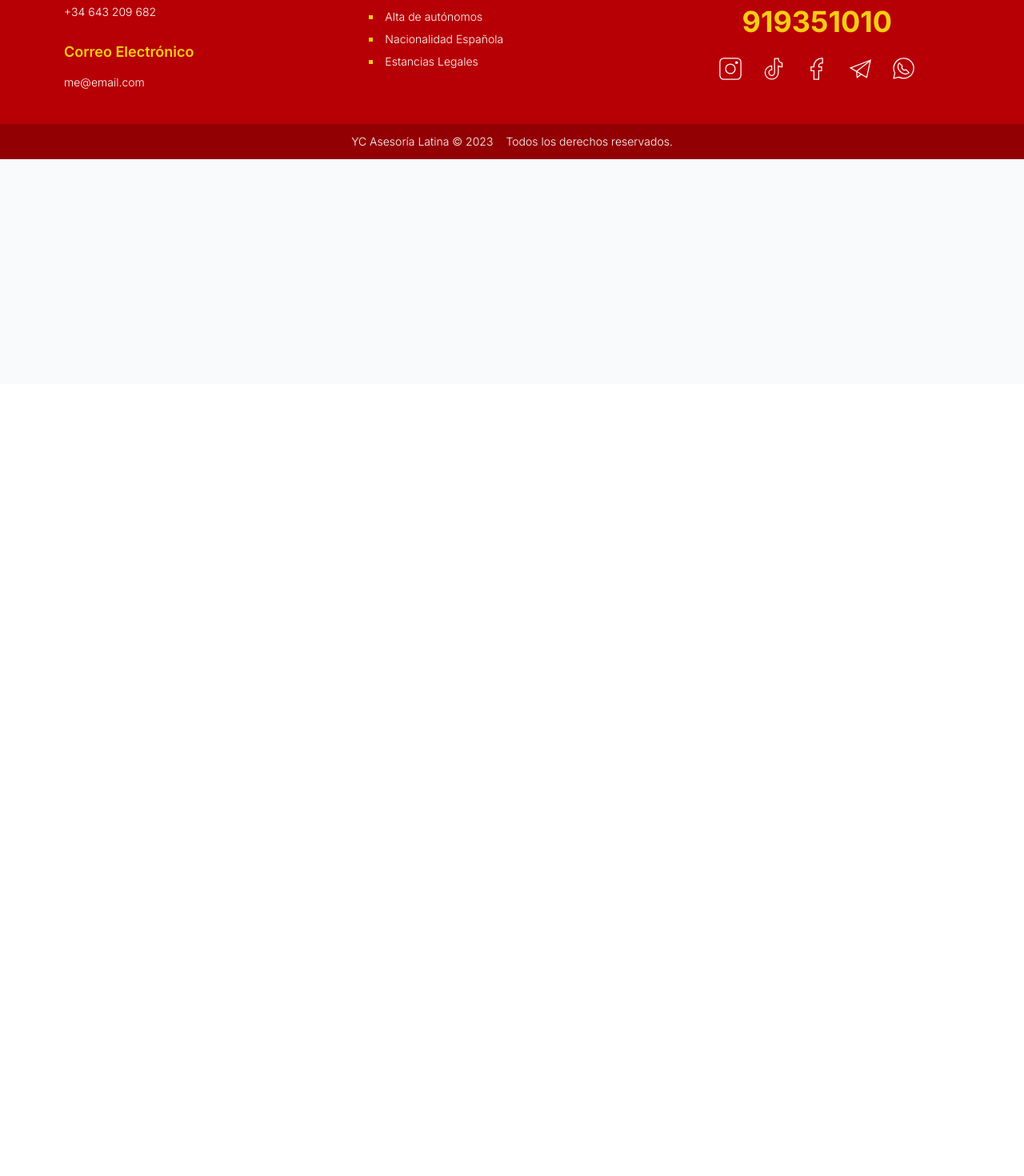
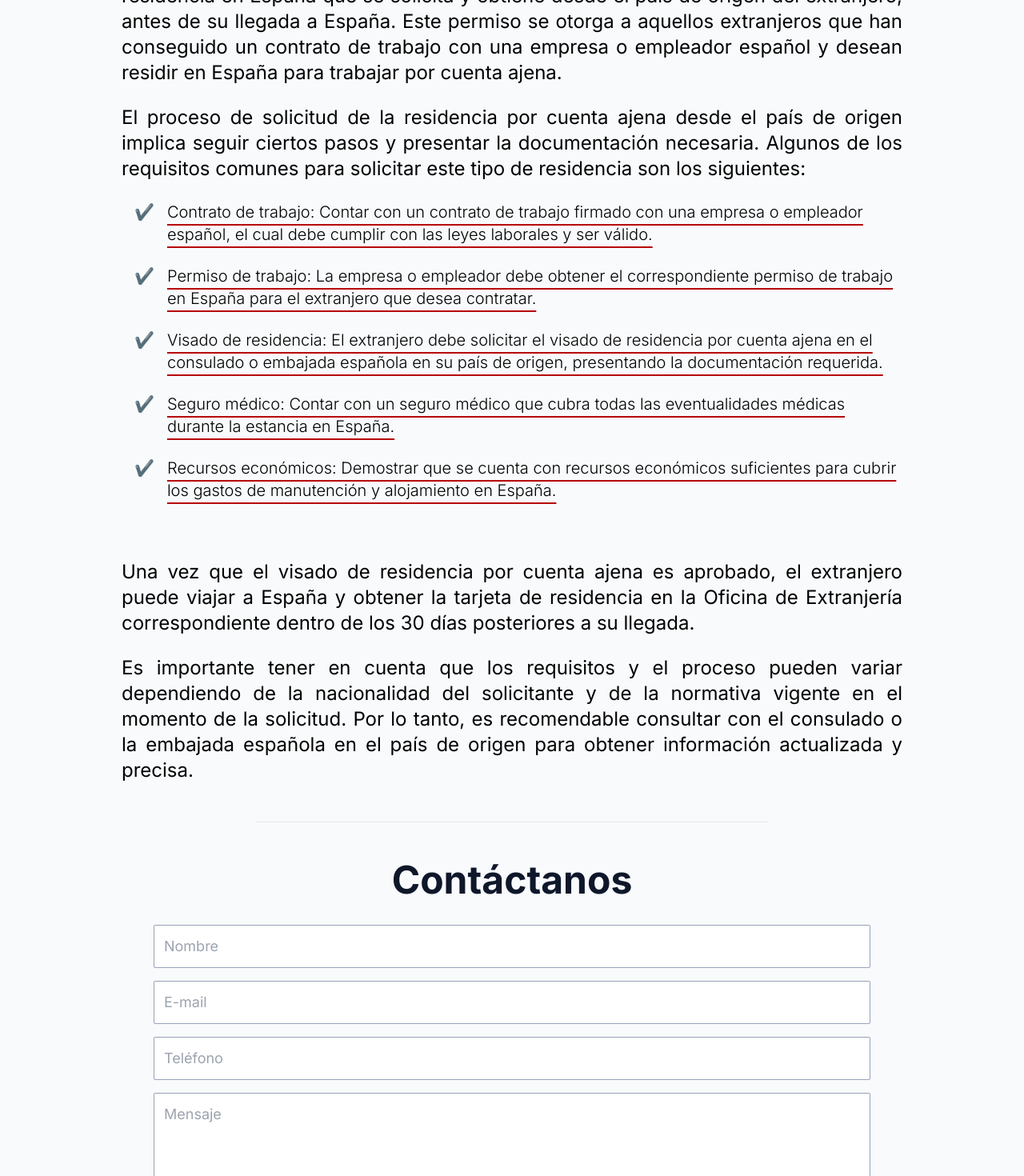
Before and after one commit to ByronCalvete/yc-asesoria-next, a Next.js app: page /residencias/cuenta-ajena in a window 1280 px wide. Shown: the part 320-1790 px from the top of the page at 80% size. Before the commit the page ends 800 px from the top, so only its background shows below. Built offline with nearby package versions, Linux system fonts and the light colour scheme.

Commit message:
add: residencia por cuenta ajena page

```diff
--- a/app/components/ContactForm.jsx
+++ b/app/components/ContactForm.jsx
@@ -18,8 +18,8 @@ export default function ContactForm ({ title = 'Contáctanos'}) {
           id="subject"
           name="subject"
           required
-          minlength="3"
-          maxlength="60"
+          minLength="3"
+          maxLength="60"
           placeholder="Nombre"
           className="w-full focus:outline-yc-red text-black text-sm sm:text-lg p-3 rounded-sm border border-solid border-slate-400 dark:border-none"
         />
@@ -28,8 +28,8 @@ export default function ContactForm ({ title = 'Contáctanos'}) {
           id="subject"
           name="subject"
           required
-          minlength="3"
-          maxlength="60"
+          minLength="3"
+          maxLength="60"
           placeholder="E-mail"
           className="w-full focus:outline-yc-red text-black text-sm sm:text-lg p-3 rounded-sm border border-solid border-slate-400 dark:border-none"
         />
@@ -38,8 +38,8 @@ export default function ContactForm ({ title = 'Contáctanos'}) {
           id="subject"
           name="subject"
           required
-          minlength="3"
-          maxlength="60"
+          minLength="3"
+          maxLength="60"
           placeholder="Teléfono"
           className="w-full focus:outline-yc-red text-black text-sm sm:text-lg p-3 rounded-sm border border-solid border-slate-400 dark:border-none"
         />
--- a/app/residencias/cuenta-ajena/page.jsx
+++ b/app/residencias/cuenta-ajena/page.jsx
@@ -1,3 +1,74 @@
-export default function CuentaAjena () {
-  return <h2>Residencia por cuenta ajena</h2>
+import ContactForm from "@/app/components/ContactForm"
+
+const data = {
+  description: [
+    {
+      id: 1,
+      content: 'La residencia por cuenta ajena desde el país de origen es un tipo de permiso de residencia en España que se solicita y obtiene desde el país de origen del extranjero, antes de su llegada a España. Este permiso se otorga a aquellos extranjeros que han conseguido un contrato de trabajo con una empresa o empleador español y desean residir en España para trabajar por cuenta ajena.',
+    },
+    {
+      id: 2,
+      content: 'El proceso de solicitud de la residencia por cuenta ajena desde el país de origen implica seguir ciertos pasos y presentar la documentación necesaria. Algunos de los requisitos comunes para solicitar este tipo de residencia son los siguientes:',
+    },
+  ],
+  requirements: [
+    {
+      id: 1,
+      content: 'Contrato de trabajo: Contar con un contrato de trabajo firmado con una empresa o empleador español, el cual debe cumplir con las leyes laborales y ser válido.'
+    },
+    {
+      id: 2,
+      content: 'Permiso de trabajo: La empresa o empleador debe obtener el correspondiente permiso de trabajo en España para el extranjero que desea contratar.'
+    },
+    {
+      id: 3,
+      content: 'Visado de residencia: El extranjero debe solicitar el visado de residencia por cuenta ajena en el consulado o embajada española en su país de origen, presentando la documentación requerida.'
+    },
+    {
+      id: 4,
+      content: 'Seguro médico: Contar con un seguro médico que cubra todas las eventualidades médicas durante la estancia en España.'
+    },
+    {
+      id: 5,
+      content: 'Recursos económicos: Demostrar que se cuenta con recursos económicos suficientes para cubrir los gastos de manutención y alojamiento en España.'
+    },
+  ],
+  comments: [
+    {
+      id: 1,
+      content: 'Una vez que el visado de residencia por cuenta ajena es aprobado, el extranjero puede viajar a España y obtener la tarjeta de residencia en la Oficina de Extranjería correspondiente dentro de los 30 días posteriores a su llegada.',
+    },
+    {
+      id: 2,
+      content: 'Es importante tener en cuenta que los requisitos y el proceso pueden variar dependiendo de la nacionalidad del solicitante y de la normativa vigente en el momento de la solicitud. Por lo tanto, es recomendable consultar con el consulado o la embajada española en el país de origen para obtener información actualizada y precisa.',
+    }
+  ],
 }
+
+export default function ResidenciaCuentaAjena () {
+  return (
+    <>
+      <section className="max-w-5xl my-6 grid mx-auto p-6 gap-4 sm:gap-6">
+        <h2 className="text-4xl font-bold text-center sm:text-5xl mb-2 sm:mb-6 text-yc-red">Residencia por cuenta ajena desde el país de origen</h2>
+        {data.description.map(t => (
+          <p key={t.id} className="font-normal text-xl sm:text-2xl text-justify">{t.content}</p>
+        ))}
+        {data.requirements.map(t => (
+          <div key={t.id} className="flex items-start">
+            <span className="font-light px-4 text-xl">✔️</span>
+            <p className="font-light text-lg sm:text-xl underline underline-offset-8 decoration-yc-red">{t.content}</p>
+          </div>
+        ))}
+      </section>
+      <section className="max-w-5xl my-6 grid mx-auto p-6 gap-4 sm:gap-6">
+        {data.comments.map(t => (
+          <p key={t.id} className="font-normal text-xl sm:text-2xl text-justify">{t.content}</p>
+        ))}
+      </section>
+
+      <hr className="mx-auto bg-black dark:bg-white w-1/2" />
+
+      <ContactForm />
+    </>
+  )
+}
```
